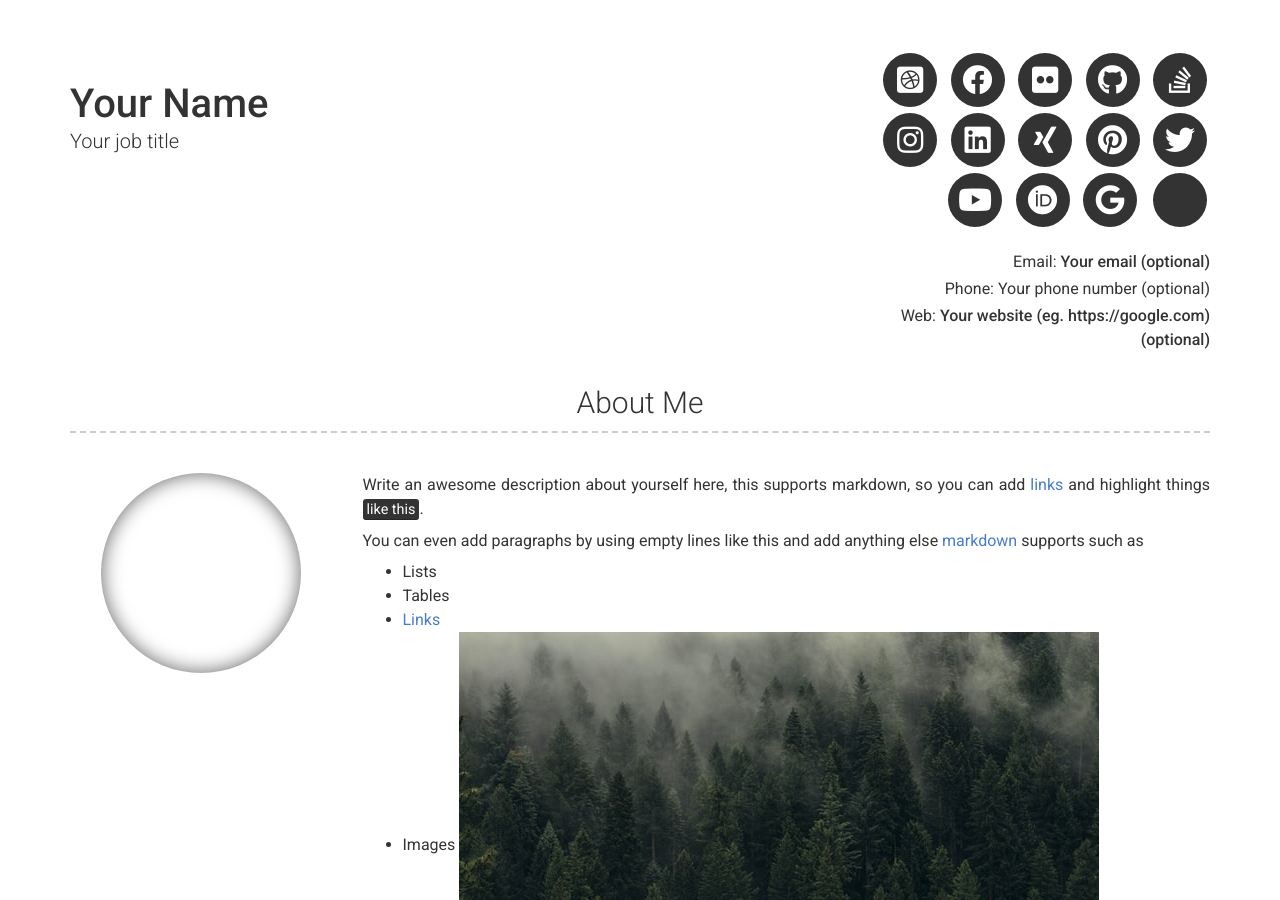
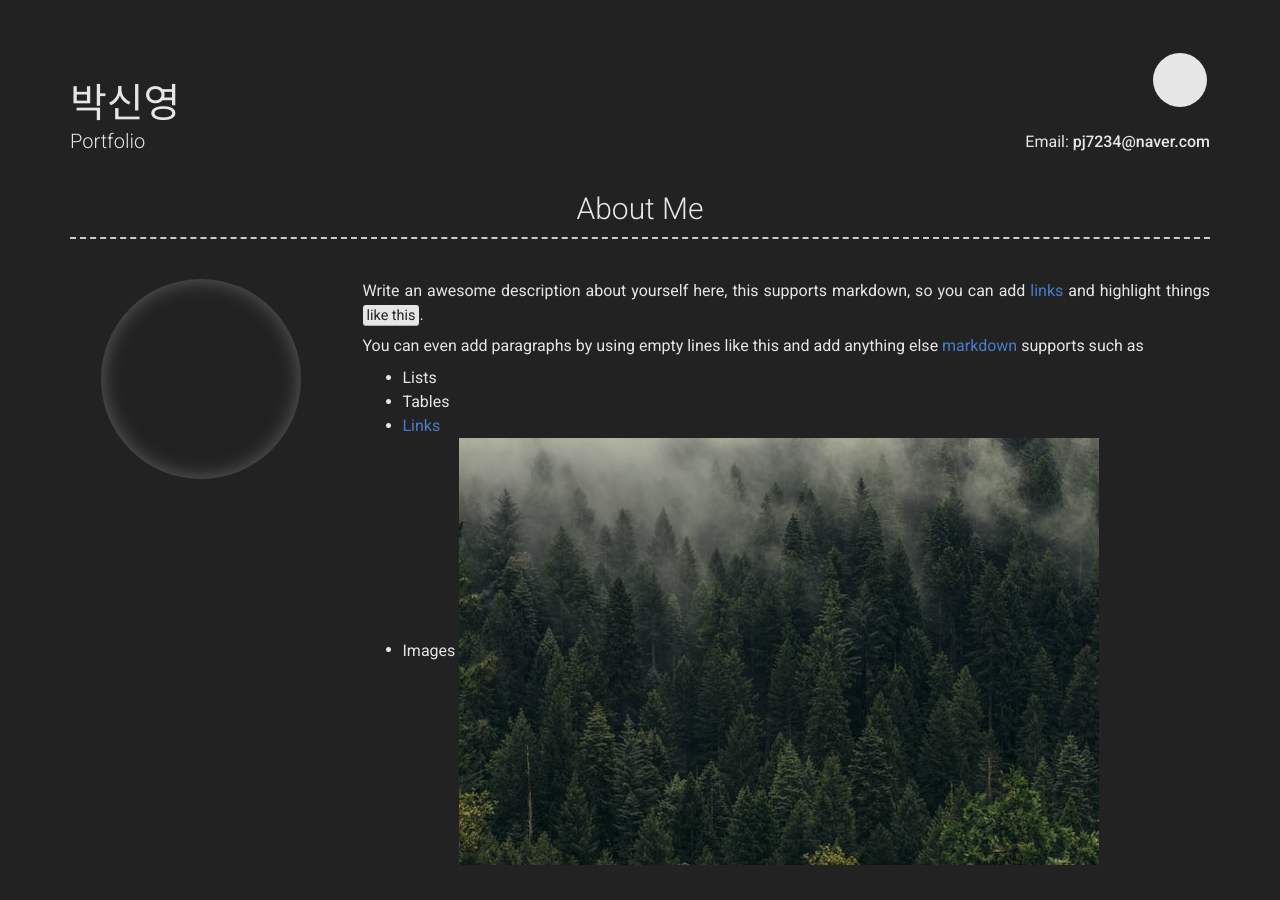
Before and after one commit to 41323/portfolio, a Jekyll site: the page built from index.md, in a window 1280 px wide and 900 px high. Built offline with Jekyll 4.4.1, drawn with Linux system fonts in a browser that asks for light colours; nearby versions of some CDN libraries; some of the changed text lies outside the part shown.

Commit message:
Update _config.yml

```diff
--- a/_config.yml
+++ b/_config.yml
@@ -6,32 +6,15 @@ repository: Git repository where your resume will be hosted, only required if yo
 version: 2
 
 # Personal info
-name: Your Name
-title: Your job title
-email: Your email (optional)
+name: 박신영
+title: Portfolio
+email: pj7234@naver.com
 # email_title: Email (Email title override)
-phone: Your phone number (optional)
-# phone_title: Phone (Phone title override)
-website: Your website (eg. https://google.com)(optional)
-# website_title: Web (Website title override)
 
 # Dark Mode (true/false/never)
-darkmode: false
+darkmode: true
 
 # Social links
-twitter_username: jekyllrb
-github_username:  jekyll
-stackoverflow_username: "00000001"
-dribbble_username: jekyll
-facebook_username: jekyll
-flickr_username: jekyll
-instagram_username: jekyll
-linkedin_username: jekyll
-xing_username: jekyll
-pinterest_username: jekyll
-youtube_username: jekyll
-orcid_username: 0000-0000-0000-0000
-googlescholar_username: D847cGsAAAAJ
 
 # Additional icon links
 additional_links:
```
